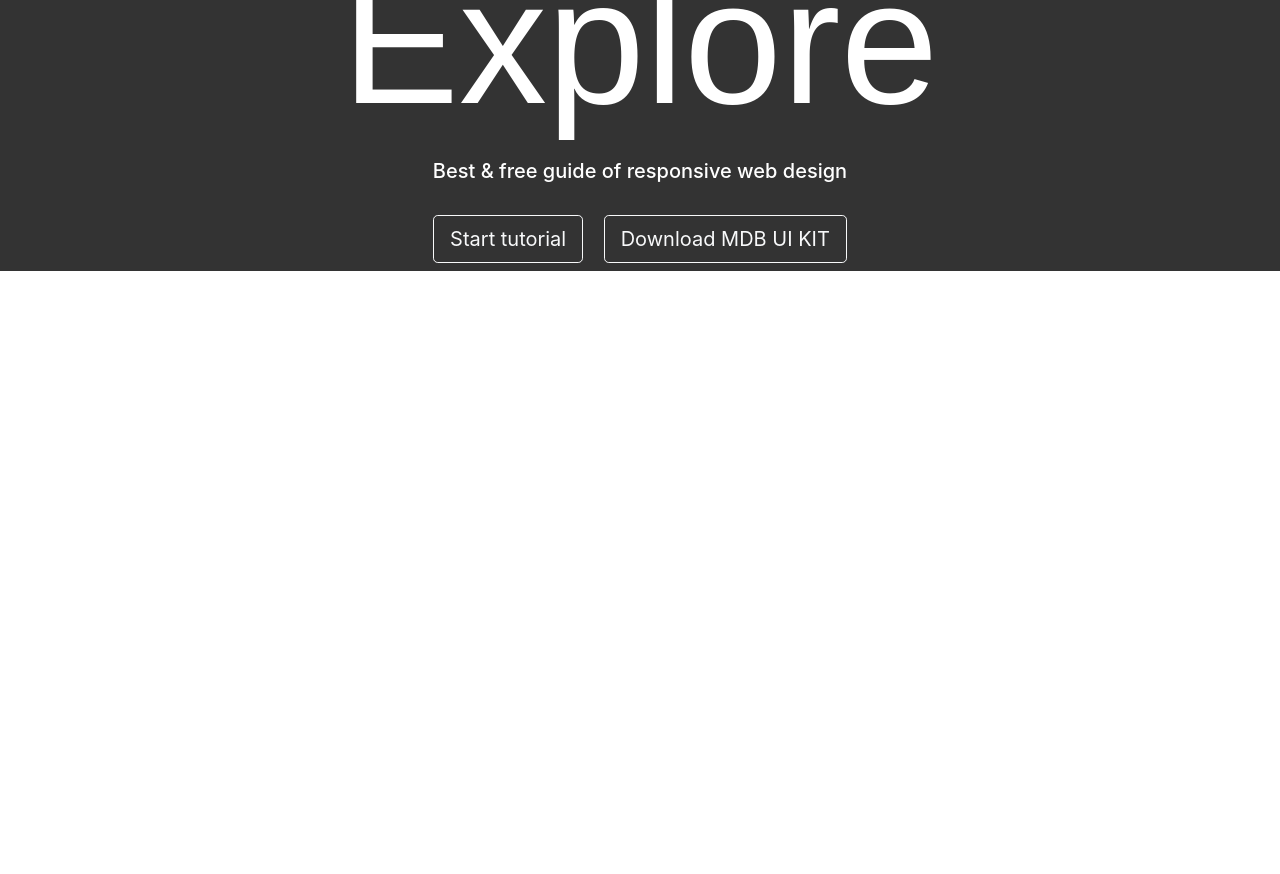
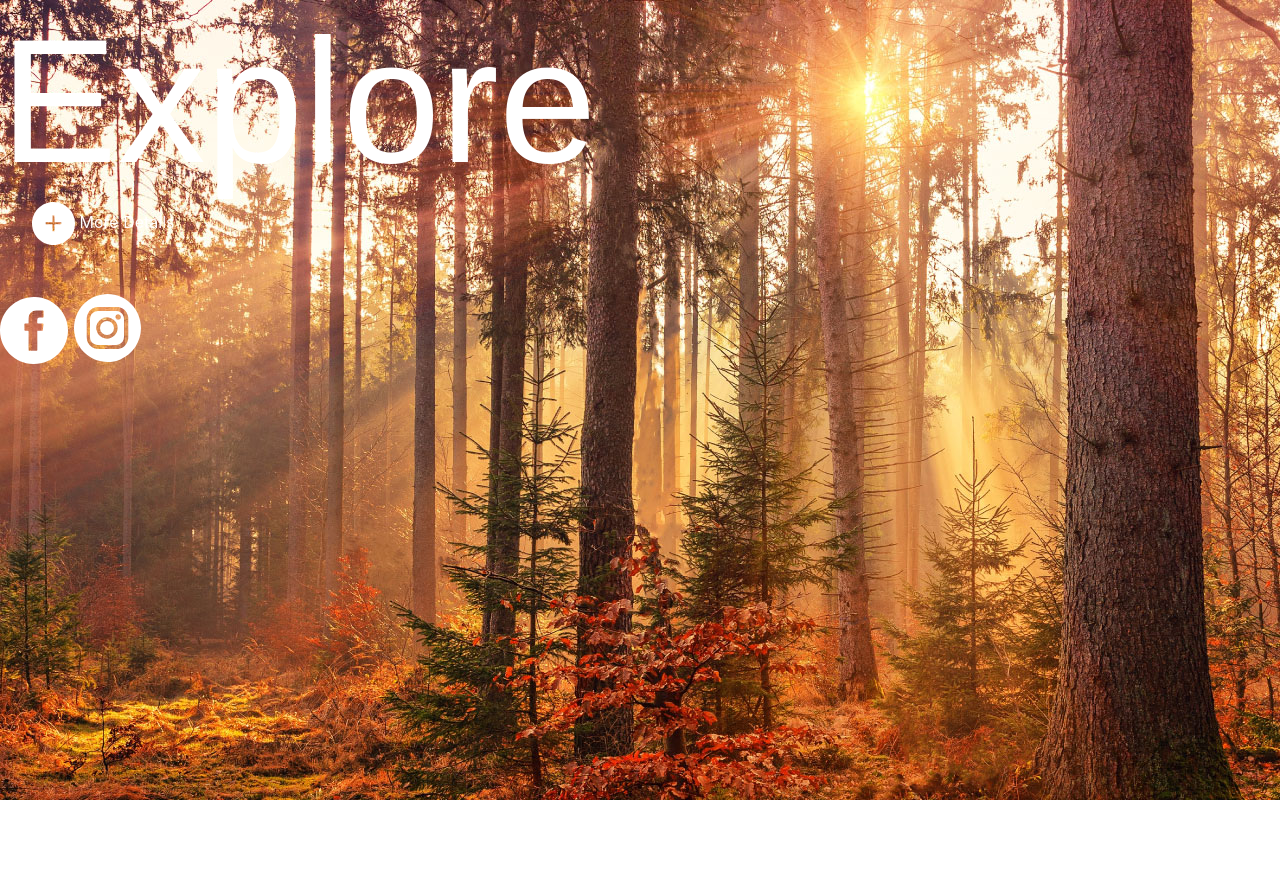
Before and after one commit to CrowdedAstronaut/udundi-code-challenge, a website: page src/index.html in a window 1280 px wide. Before the commit the page ends 800 px from the top, so only its background shows below. Drawn offline with nearby package versions, Linux system fonts and the light colour scheme; files whose address does not match are found by name.

Commit message:
Added social icons and more details

```diff
--- a/src/css/style.css
+++ b/src/css/style.css
@@ -3,11 +3,26 @@
   box-sizing: border-box;
 }
 
-body {
-  background-image: url("src/assets/coding-challenge-background.svg");
-  height: 100vh;
+h1 {
+  font: 11rem "Essones Bold", Arial, Helvetica, sans-serif;
+  color: white;
+  margin-bottom: 0;
 }
 
-h1 {
-  font: 11rem "Essones Bold", Arial, Helvetica, sans-serif;
+p {
+  color: white;
+  padding: 0rem 0rem 2rem 2rem;
 }
+/* .container {
+  width: 100px;
+  height: 100px;
+  position: relative;
+}
+.bg-image {
+  width: 100%;
+  height: 100%;
+  position: absolute;
+  top: 0;
+  left: 0;
+  z-index: 10;
+} */
--- a/src/index.html
+++ b/src/index.html
@@ -26,61 +26,44 @@
     <link rel="stylesheet" href="./css/style.css" />
   </head>
   <body>
-    <header>
-      <style>
-        #intro {
-          background-image: url("src/assets/coding-challenge-background.svg");
-          height: 100vh;
-        }
+    <!-- Background image -->
 
-        /* Height for devices larger than 576px */
-        @media (min-width: 992px) {
-          #intro {
-            margin-top: -58.59px;
-          }
-        }
-      </style>
-      <div id="intro" class="bg-image shadow-2-strong">
-        <div
-          class="mask"
-          style="background-color: rgba(0, 0, 0, 0.8)"
-        >
-          <div
-            class="
-              container
-              d-flex
-              align-items-center
-              justify-content-center
-              text-center
-              h-100
-            "
-          >
-            <div class="text-white">
-              <h1 class="mb-3">Explore</h1>
-              <h5 class="mb-4">
-                Best & free guide of responsive web design
-              </h5>
-              <a
-                class="btn btn-outline-light btn-lg m-2"
-                href="https://www.youtube.com/watch?v=c9B4TPnak1A"
-                role="button"
-                rel="nofollow"
-                target="_blank"
-                >Start tutorial</a
-              >
-              <a
-                class="btn btn-outline-light btn-lg m-2"
-                href="https://mdbootstrap.com/docs/standard/"
-                target="_blank"
-                role="button"
-                >Download MDB UI KIT</a
-              >
-            </div>
-          </div>
-        </div>
+    <div
+      class="bg-image"
+      style="
+        background-image: url('/src/assets/coding-challenge-background.jpg');
+        height: 100vh;
+      "
+    >
+      <h1>Explore</h1>
+      <p><img src="assets/Plus.svg" /> More Details</p>
+      <div class="socials">
+        <a href="https://www.facebook.com/udundi/"
+          ><img
+            src="/src/assets/Facebook.svg"
+            alt="Udundi Facebook"
+        /></a>
+        <a href="https://www.instagram.com/udundi/"
+          ><img
+            src="/src/assets/Instagram.svg"
+            alt="Udundi Instagram"
+        /></a>
       </div>
-    </header>
+    </div>
 
+    <!-- Background image -->
+    <div class="socials">
+      <a href="https://www.facebook.com/udundi/"
+        ><img
+          src="/src/assets/Facebook.svg"
+          alt="Udundi Facebook"
+      /></a>
+      <a href="https://www.instagram.com/udundi/"
+        ><img
+          src="/src/assets/Instagram.svg"
+          alt="Udundi Instagram"
+      /></a>
+    </div>
     <script
       src="https://code.jquery.com/jquery-3.5.1.slim.min.js"
       integrity="sha384-DfXdz2htPH0lsSSs5nCTpuj/zy4C+OGpamoFVy38MVBnE+IbbVYUew+OrCXaRkfj"
```
Also changed, not shown: src/assets/coding-challenge-background.jpg (added).
